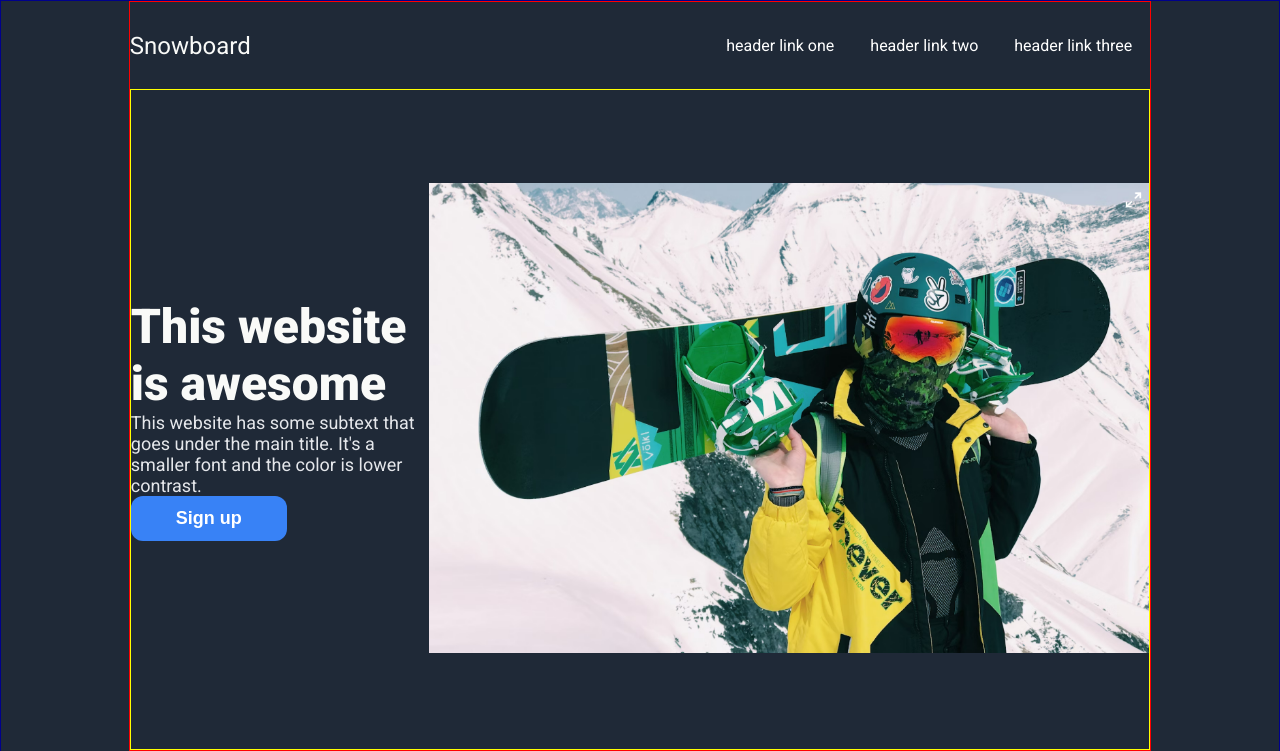
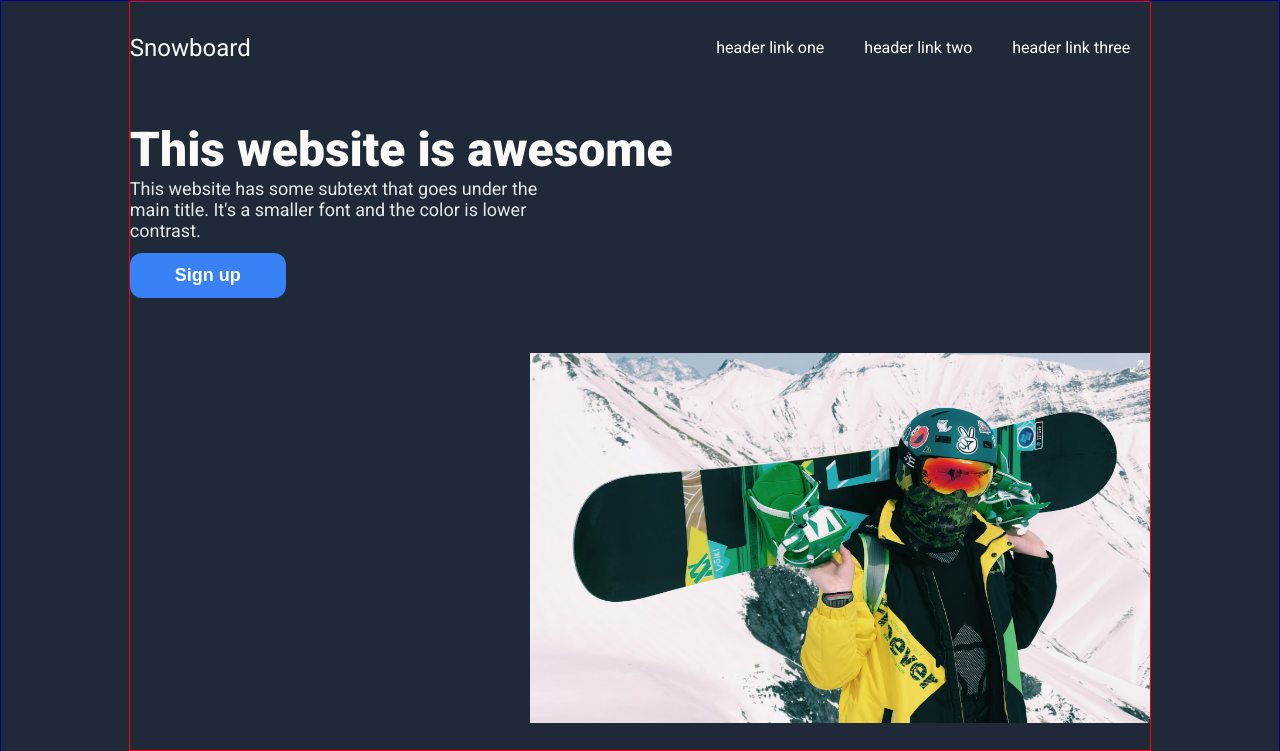
Before and after one commit to cczesar/landing-page, a plain HTML site: page index.html in a window 1280 px wide. Shown: the top 751 px of the page. Drawn offline with Linux system fonts and the light colour scheme.

Commit message:
Adjust image, finish the header section

```diff
--- a/index.html
+++ b/index.html
@@ -33,8 +33,8 @@
                     </div>
                     <div class="hero-image">
                         <img class="hero-img" src="images/green-flexing.png"
-                            width="720"
-                            height="470"
+                            width="620"
+                            height="370"
                             alt="Green guy flexing"
                         />
                     </div>
--- a/styles.css
+++ b/styles.css
@@ -48,7 +48,7 @@ body{
     display: flex;
     justify-content: space-between;
     align-items: center;
-    padding:  16px 0;
+    padding: 16px 0;
 }
 
 ul{
@@ -63,7 +63,7 @@ a{
 }
 
 li{
-    margin: 18px;
+    margin: 20px;
 }
 
 .logo-text{
@@ -75,19 +75,21 @@ li{
     display: flex;
     align-items: center;
     justify-content: space-between;
-    border: 1px solid yellow;
     flex: 1;
+    flex-wrap: wrap;
 }
 
 h1{
     font-size: 48px;
+    font-weight: 1000;
     color: #F9FAF8;
-    font-weight: 1000;
 }
 
 .body-text{
     font-size: 18px;
     color: #E5e7eb;
+    margin-bottom: 12px;
+    width: 450px;
 }
 button{
     background-color: #3882f6;
@@ -98,3 +100,13 @@ button{
     font-weight: bold;
     font-size: 18px;
 }
+
+.hero-text{
+    flex: 1;
+
+}
+.hero-image{
+    flex: 2;
+    display: flex;
+    justify-content: flex-end;
+}
```
